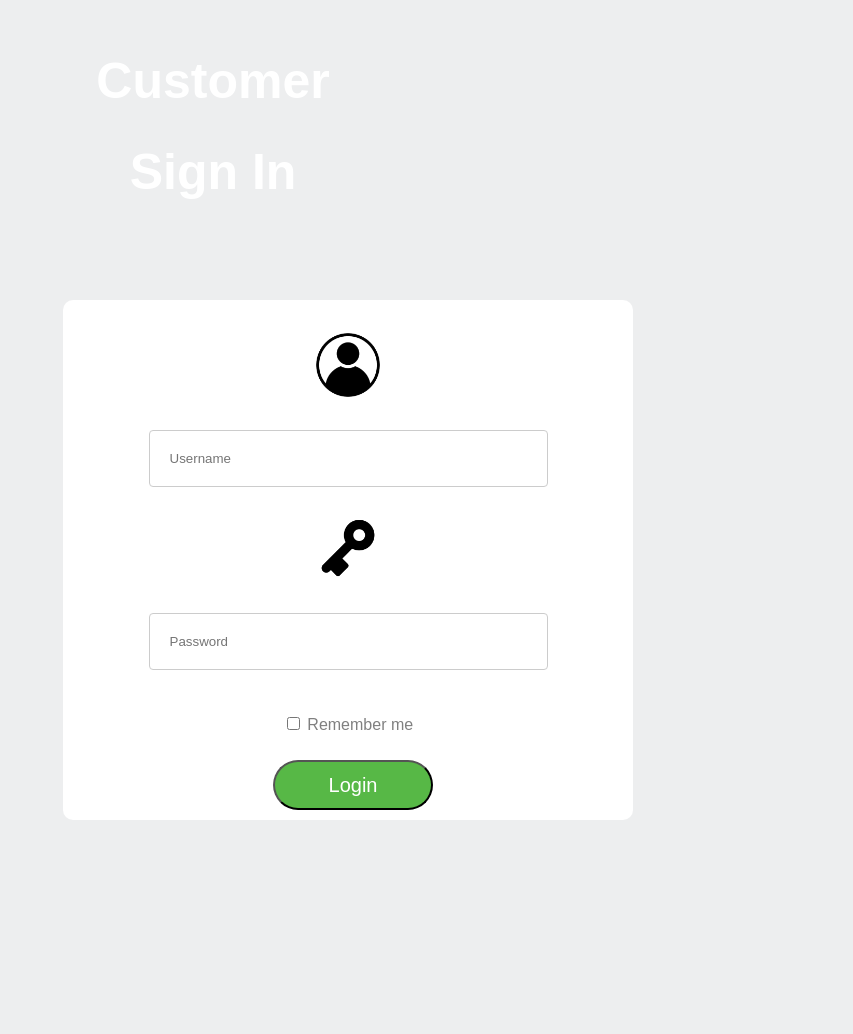
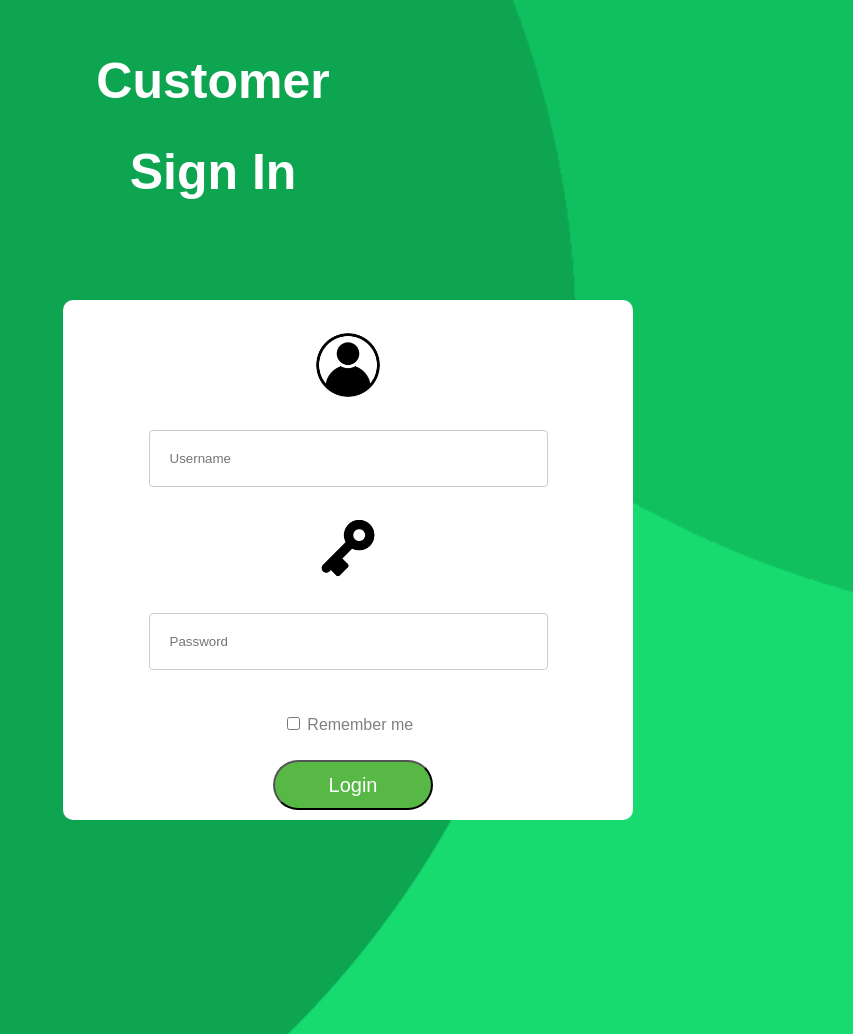
Before and after one commit to IvanLimosi/TugasBesarPBW, a PHP site: page /View/LoginCust.php in a window 1280 px wide. Shown: the whole page, without its empty margins (427-1280 px from the left). Run offline with PHP 8.4, Linux system fonts and the light colour scheme; data that the repository does not hold is empty.

Commit message:
Update styleLoginCust.css

```diff
--- a/View/css/styleLoginCust.css
+++ b/View/css/styleLoginCust.css
@@ -1,8 +1,8 @@
 body{
     text-align: center;
-    color: white;
     margin: 0px;
-    background-color: #EDEEEF;
+    background:url(../img/cover2.png);
+    color:white;
     font-family: Arial, Helvetica, sans-serif;
 }
 h1{
```
